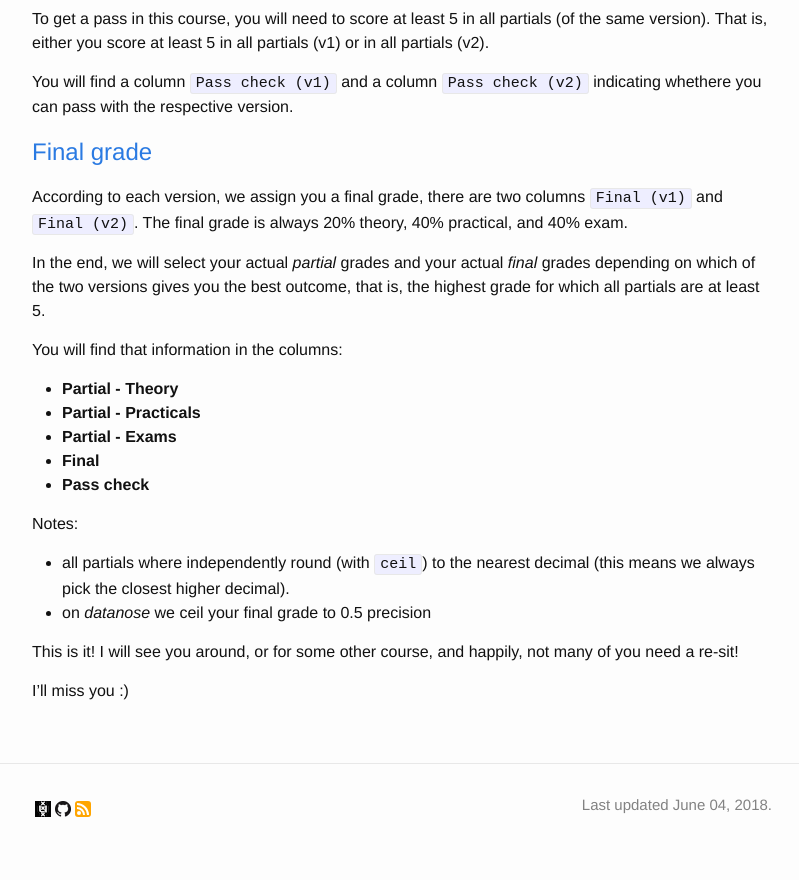
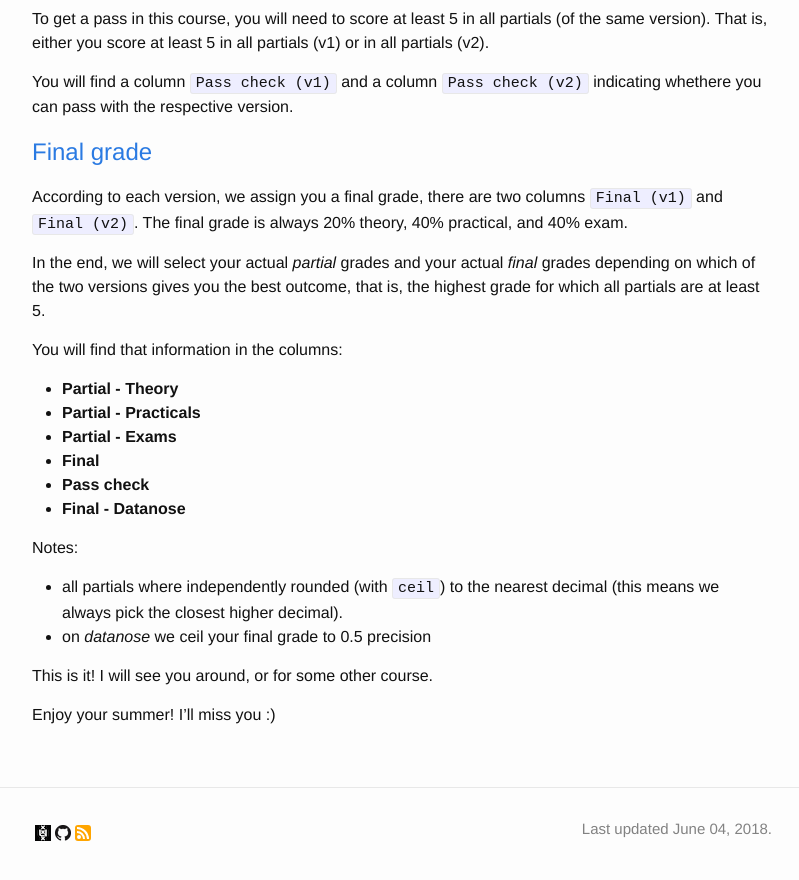
Before and after one commit to cl-illc/nlmi, a Jekyll site: the page built from _posts/2018-04-25-Grades.md, in a window 1280 px wide and 900 px high, scrolled down 2037 px. Shown: the top 880 px of the window, without its empty margins (238-1037 px from the left). Built offline with Jekyll 4.4.1, drawn with Linux system fonts in a browser that asks for light colours.

Commit message:
final datanose

```diff
--- a/_posts/2018-04-25-Grades.md
+++ b/_posts/2018-04-25-Grades.md
@@ -101,13 +101,14 @@ You will find that information in the columns:
 * **Partial - Exams**
 * **Final**
 * **Pass check**
+* **Final - Datanose**
 
 
 Notes:
 
-* all partials where independently round (with `ceil`) to the nearest decimal (this means we always pick the closest higher decimal).
+* all partials where independently rounded (with `ceil`) to the nearest decimal (this means we always pick the closest higher decimal).
 * on *datanose* we ceil your final grade to 0.5 precision
 
-This is it! I will see you around, or for some other course, and happily, not many of you need a re-sit!
+This is it! I will see you around, or for some other course.
 
-I'll miss you :)
+Enjoy your summer! I'll miss you :)
```
